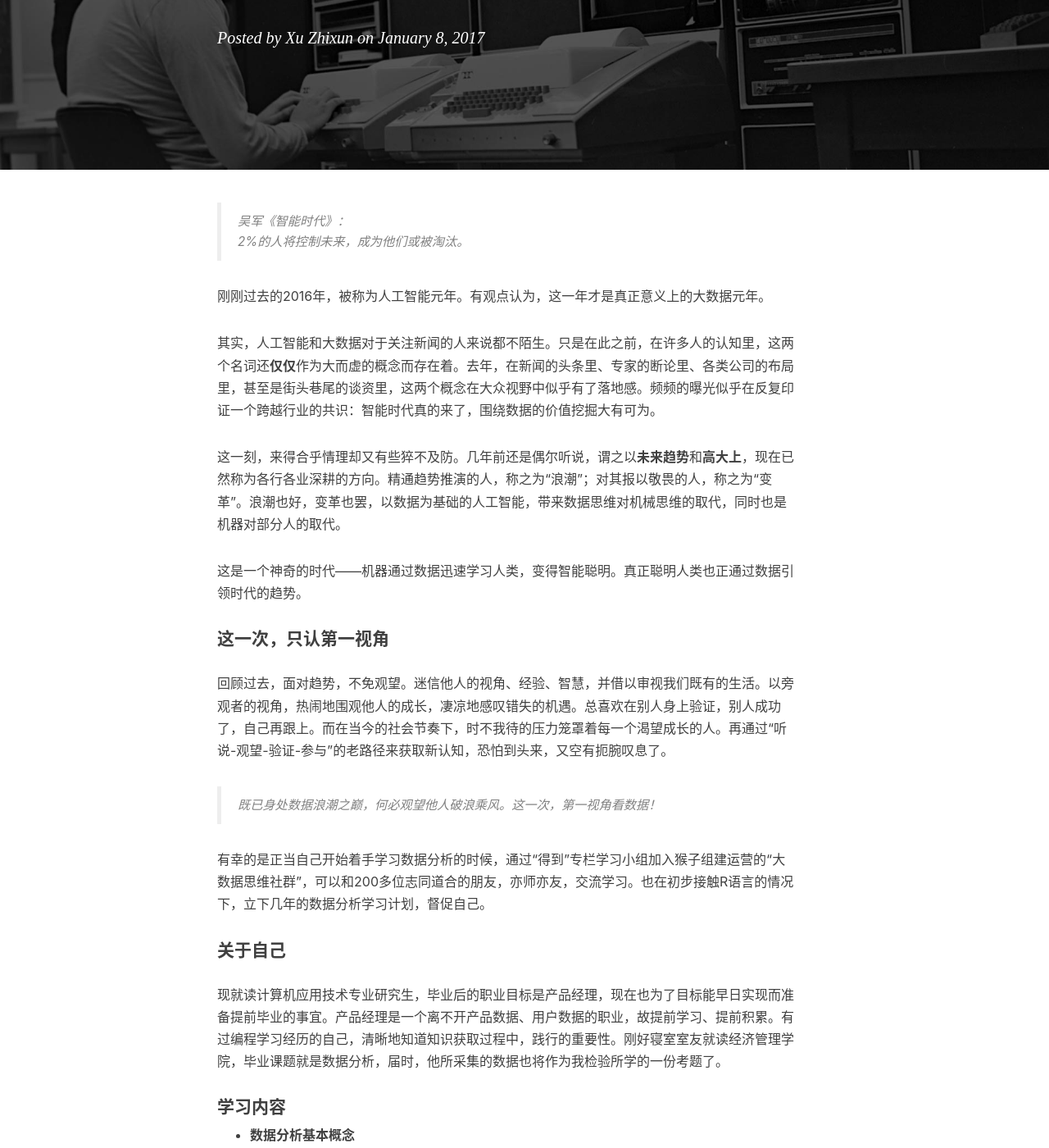
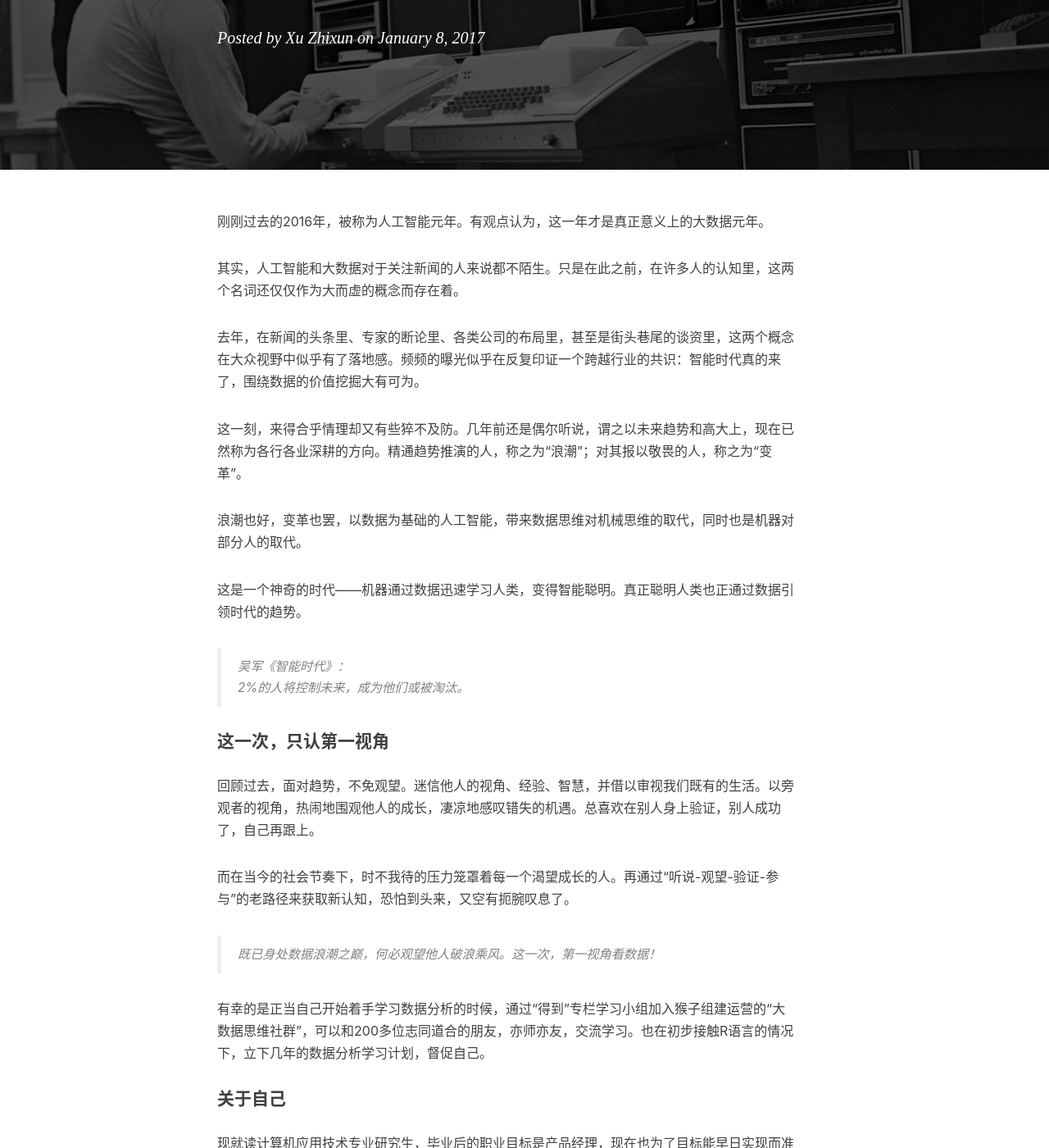
Before and after one commit to xuzhixun/xuzhixun.github.io, a Jekyll site: the page built from _posts/2017-01-08-R-plan.markdown, in a window 1280 px wide and 1400 px high, scrolled down 316 px. Shown: the whole window at 82% size. Built offline with Jekyll 4.4.1, drawn with Linux system fonts in a browser that asks for light colours; nearby versions of some CDN libraries; comment, search, counter and statistics services are not loaded.

Commit message:
更新计划

```diff
--- a/_posts/2017-01-08-R-plan.markdown
+++ b/_posts/2017-01-08-R-plan.markdown
@@ -10,21 +10,27 @@
     - 计划
 ---
 
+刚刚过去的2016年，被称为人工智能元年。有观点认为，这一年才是真正意义上的大数据元年。
+
+其实，人工智能和大数据对于关注新闻的人来说都不陌生。只是在此之前，在许多人的认知里，这两个名词还仅仅作为大而虚的概念而存在着。
+
+去年，在新闻的头条里、专家的断论里、各类公司的布局里，甚至是街头巷尾的谈资里，这两个概念在大众视野中似乎有了落地感。频频的曝光似乎在反复印证一个跨越行业的共识：智能时代真的来了，围绕数据的价值挖掘大有可为。
+
+这一刻，来得合乎情理却又有些猝不及防。几年前还是偶尔听说，谓之以未来趋势和高大上，现在已然称为各行各业深耕的方向。精通趋势推演的人，称之为“浪潮”；对其报以敬畏的人，称之为“变革”。
+
+浪潮也好，变革也罢，以数据为基础的人工智能，带来数据思维对机械思维的取代，同时也是机器对部分人的取代。
+
+这是一个神奇的时代——机器通过数据迅速学习人类，变得智能聪明。真正聪明人类也正通过数据引领时代的趋势。
+
 > 吴军《智能时代》：
 >
 > 2%的人将控制未来，成为他们或被淘汰。
 
-刚刚过去的2016年，被称为人工智能元年。有观点认为，这一年才是真正意义上的大数据元年。
-
-其实，人工智能和大数据对于关注新闻的人来说都不陌生。只是在此之前，在许多人的认知里，这两个名词还**仅仅**作为大而虚的概念而存在着。去年，在新闻的头条里、专家的断论里、各类公司的布局里，甚至是街头巷尾的谈资里，这两个概念在大众视野中似乎有了落地感。频频的曝光似乎在反复印证一个跨越行业的共识：智能时代真的来了，围绕数据的价值挖掘大有可为。
-
-这一刻，来得合乎情理却又有些猝不及防。几年前还是偶尔听说，谓之以**未来趋势**和**高大上**，现在已然称为各行各业深耕的方向。精通趋势推演的人，称之为“浪潮”；对其报以敬畏的人，称之为“变革”。浪潮也好，变革也罢，以数据为基础的人工智能，带来数据思维对机械思维的取代，同时也是机器对部分人的取代。
-
-这是一个神奇的时代——机器通过数据迅速学习人类，变得智能聪明。真正聪明人类也正通过数据引领时代的趋势。
-
 #### 这一次，只认第一视角
 
-回顾过去，面对趋势，不免观望。迷信他人的视角、经验、智慧，并借以审视我们既有的生活。以旁观者的视角，热闹地围观他人的成长，凄凉地感叹错失的机遇。总喜欢在别人身上验证，别人成功了，自己再跟上。而在当今的社会节奏下，时不我待的压力笼罩着每一个渴望成长的人。再通过“听说-观望-验证-参与”的老路径来获取新认知，恐怕到头来，又空有扼腕叹息了。
+回顾过去，面对趋势，不免观望。迷信他人的视角、经验、智慧，并借以审视我们既有的生活。以旁观者的视角，热闹地围观他人的成长，凄凉地感叹错失的机遇。总喜欢在别人身上验证，别人成功了，自己再跟上。
+
+而在当今的社会节奏下，时不我待的压力笼罩着每一个渴望成长的人。再通过“听说-观望-验证-参与”的老路径来获取新认知，恐怕到头来，又空有扼腕叹息了。
 
 > 既已身处数据浪潮之巅，何必观望他人破浪乘风。这一次，第一视角看数据！
 
@@ -37,7 +43,6 @@
 #### 学习内容
 
 -   **数据分析基本概念**
-
     - 学习材料：《深入浅出数据分析》
 -   **R语言**
     - 学习材料：《R语言实战》
@@ -48,6 +53,8 @@
 
 #### 近期计划
 
+![学习计划](/img/in-post/R-plan.jpg)
+<small class="img-hint">近期学习计划安排</small>
 #### 最好的时代，最坏的时代
 
 这是个最好的时代，媒介丰富、知识喷薄，渠道就在触手可及的地方。这是个最坏的时代，变革掌握着节奏，变革的本质是少数人的迷之微笑，多数人的淘汰出局。
```
Also changed, not shown: img/in-post/R-plan.jpg (added).
